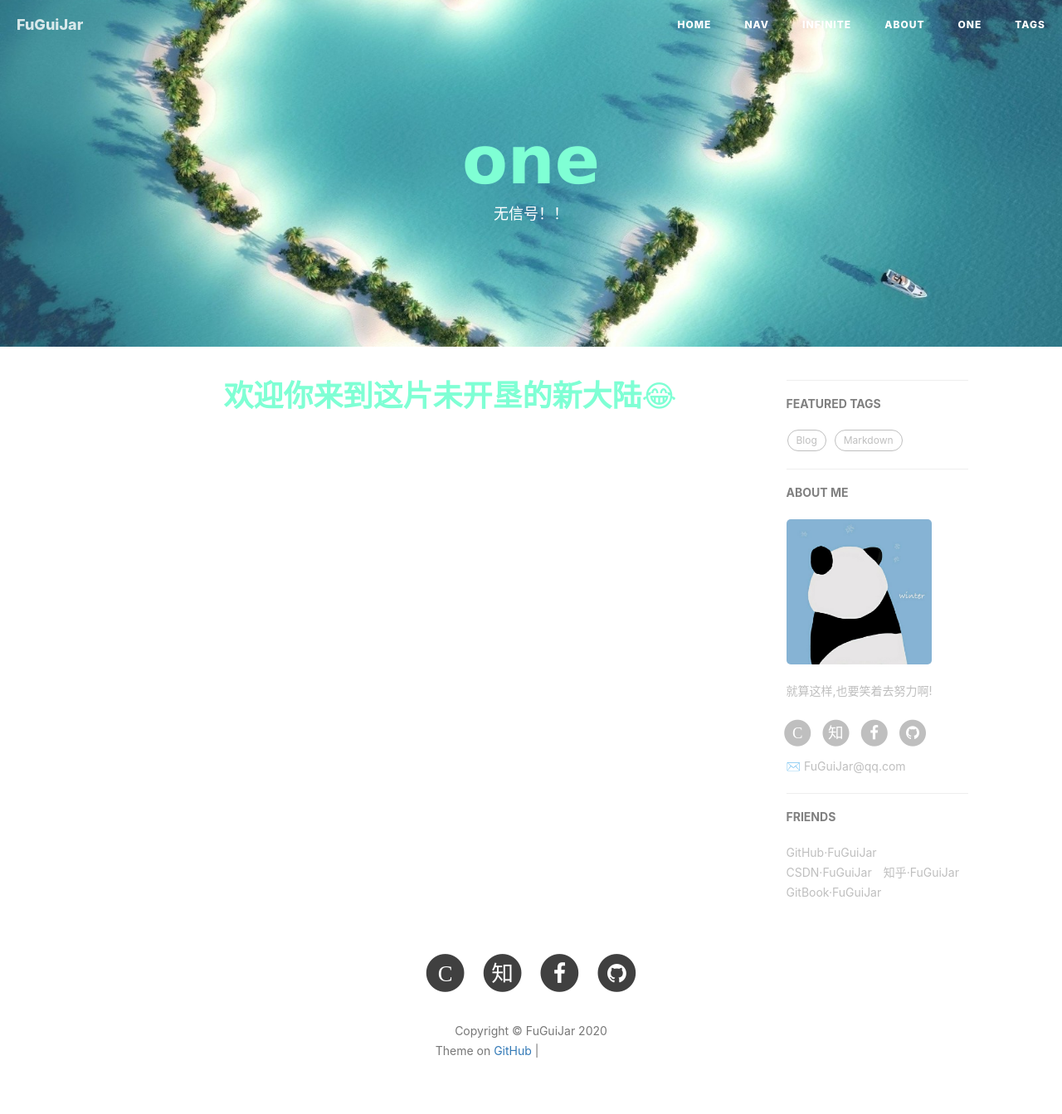
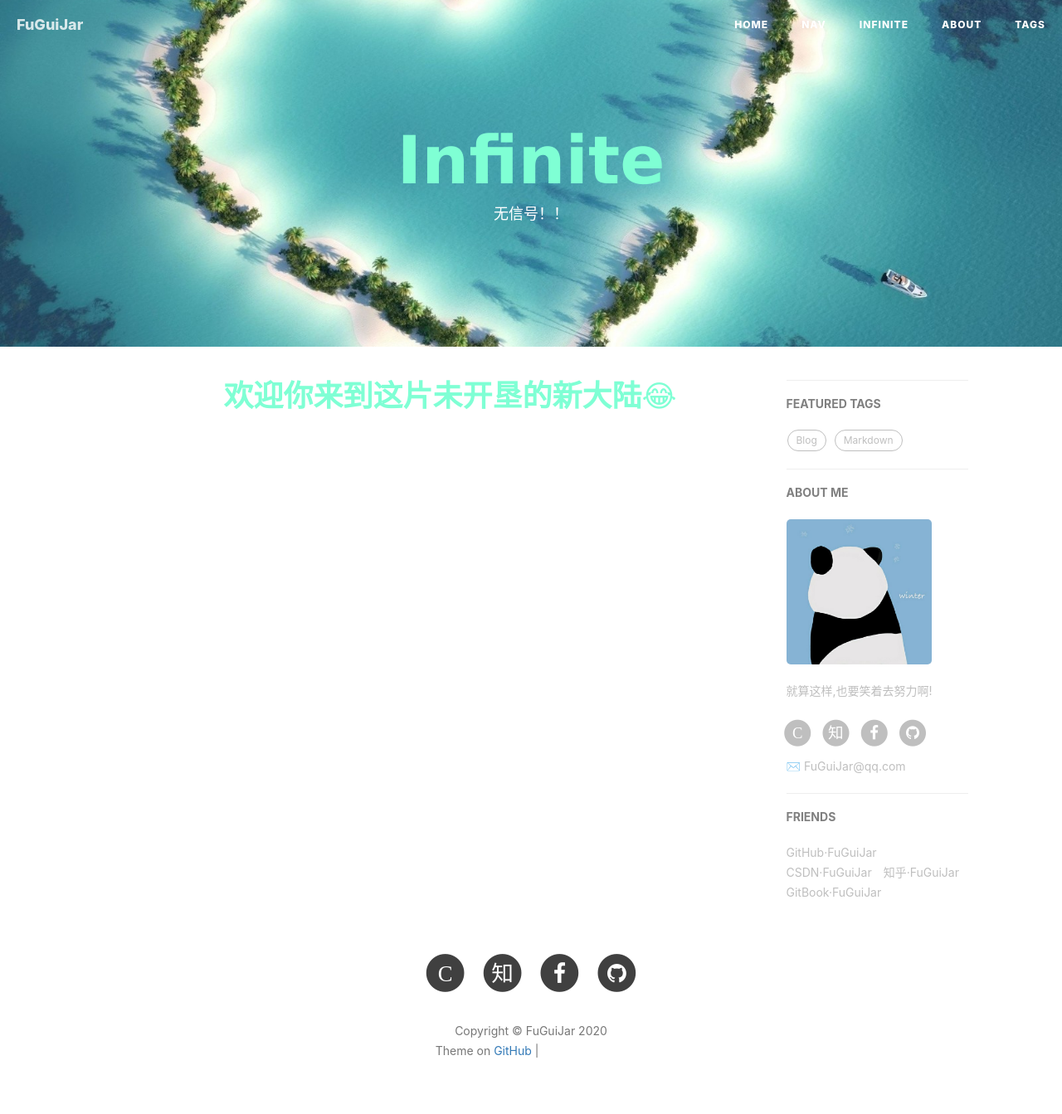
Before and after one commit to FuGuiJar/FuGuiJar.GitHub.io, a Jekyll site: the page built from Infinite.html, in a window 1280 px wide. Shown: the whole page at 83% size. Built offline with Jekyll 4.4.1, drawn with Linux system fonts in a browser that asks for light colours; nearby versions of some CDN libraries; comment, search, counter and statistics services are not loaded; grey boxes are pictures that could not be loaded.

Commit message:
time 2020-02-02-14:53 update

```diff
--- a/one.html
+++ b/Infinite.html
@@ -1,8 +1,9 @@
 ---
 layout: page
-title: "one"
+title: "Infinite"
 description: "无信号！！"
 header-img: "img/home-bg-xingkong.jpg"
+permalink: /Infinite.html
 ---
 
 <!DOCTYPE html>
--- a/_includes/nav.html
+++ b/_includes/nav.html
@@ -23,11 +23,7 @@
                     <li>
                         <a href="http://fuguijar.top/my-navigation/">NAV</a>
                     </li>
-                    <!-- 自定义 Infinite -->
-                    <li>
-                        <a href="{{ site.baseurl }}/">Infinite</a>
-                    </li>
-                    <!-- end -->
+                    <!-- 自动生成列表 -->
                     {% for page in site.pages %}
                         {% if page.title %}
                             <li>
```
